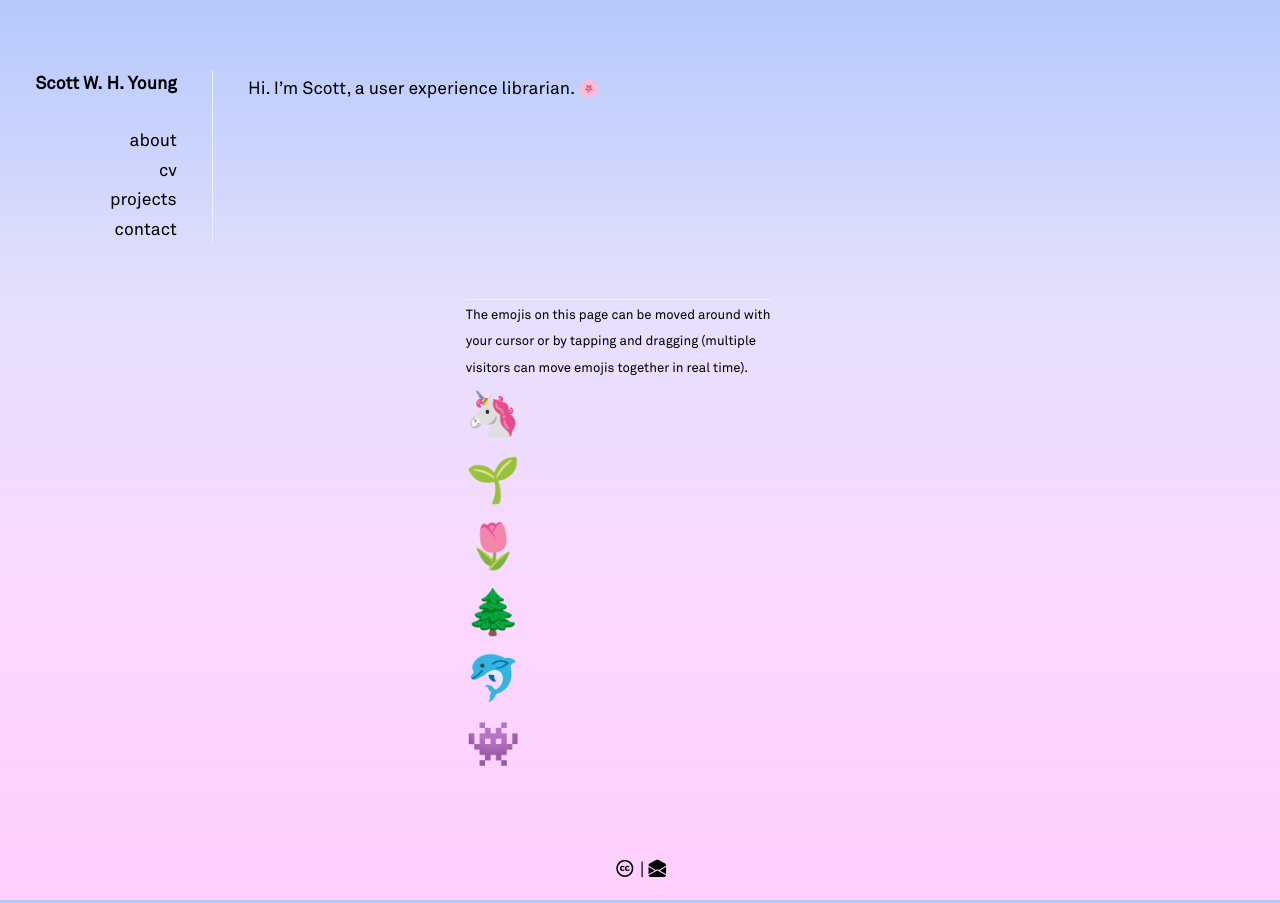
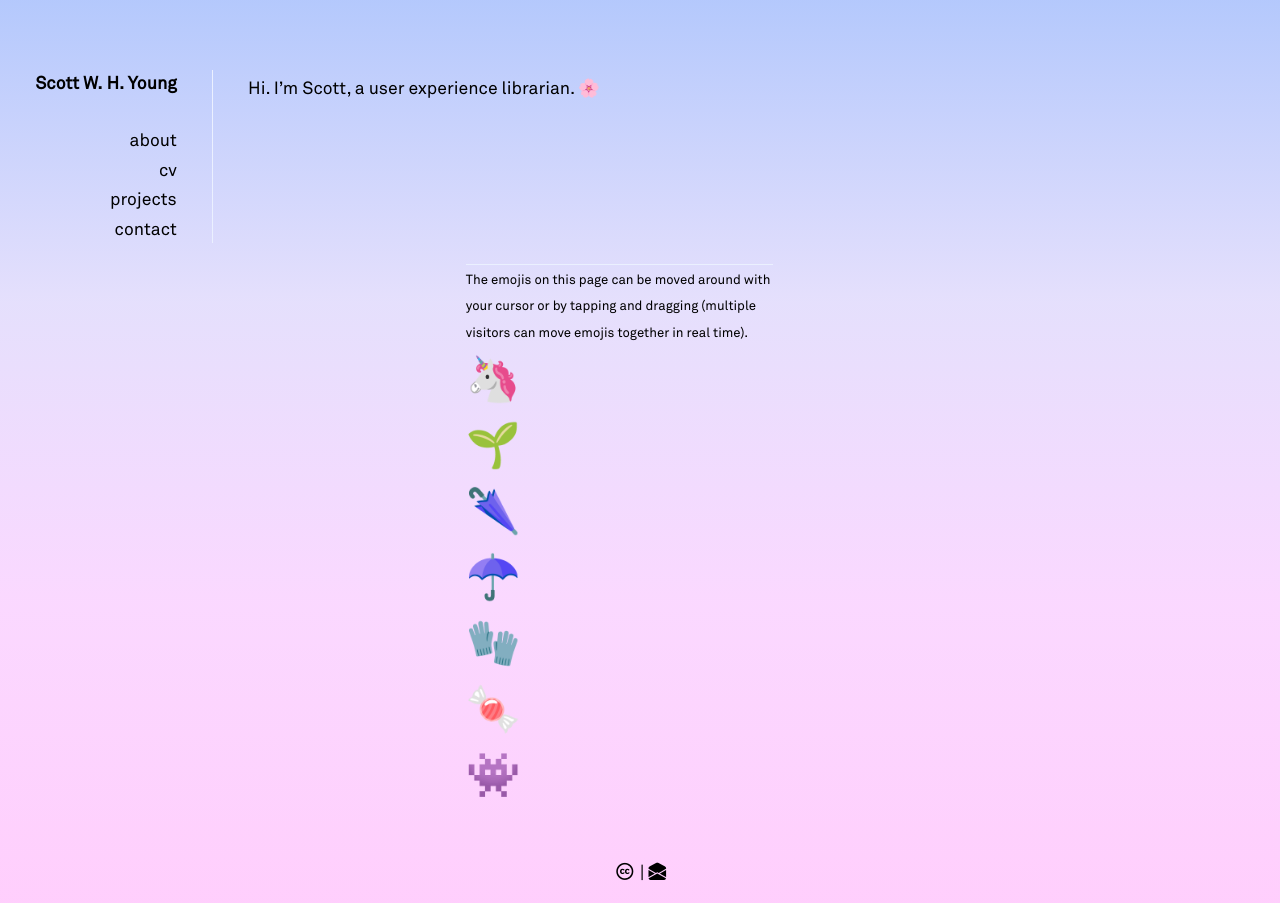
Before and after one commit to swyoung/swyoung.github.io, a Jekyll site: the page built from index.md, in a window 1280 px wide. Built offline with Jekyll 4.4.1, drawn with Linux system fonts in a browser that asks for light colours; nearby versions of some CDN libraries; a style sheet for code colours, icons or effects is not loaded.

Commit message:
Update index.md
expand emoji set

```diff
--- a/index.md
+++ b/index.md
@@ -8,10 +8,14 @@ Hi. I’m Scott, a user experience librarian. <span class="emoji-spin">🌸</spa
 <br>
 <br>
 <br>
-<br>
 
 <div style="border-top:1px solid hsla(223,100%,96%,80);margin:1em;width:46%;position:relative;left:30%">
 <span style="font-size:75%">The emojis on this page can be moved around with your cursor or by tapping and dragging (multiple visitors can move emojis together in real time).</span>
-<div id="unicorn" can-move style="font-size:40px">🦄</div><div id="seedling" can-move style="font-size:40px">🌱</div><div id="tulip" can-move style="font-size:40px">🌷</div><div id="evergreen" can-move style="font-size:40px">🌲</div><div id="dolphin" can-move style="font-size:40px">🐬</div>
-<div id="alien" can-move style="font-size:40px">👾</div>
+  <div id="unicorn" can-move style="font-size:40px">🦄</div>
+  <div id="seedling" can-move style="font-size:40px">🌱</div>
+  <div id="umbrella-closed" can-move style="font-size:40px">🌂</div>
+  <div id="umbrella-open" can-move style="font-size:40px">☂️</div>
+  <div id="gloves" can-move style="font-size:40px">🧤</div>
+  <div id="candy" can-move style="font-size:40px">🍬</div>
+  <div id="alien" can-move style="font-size:40px">👾</div>
 </div>
```
